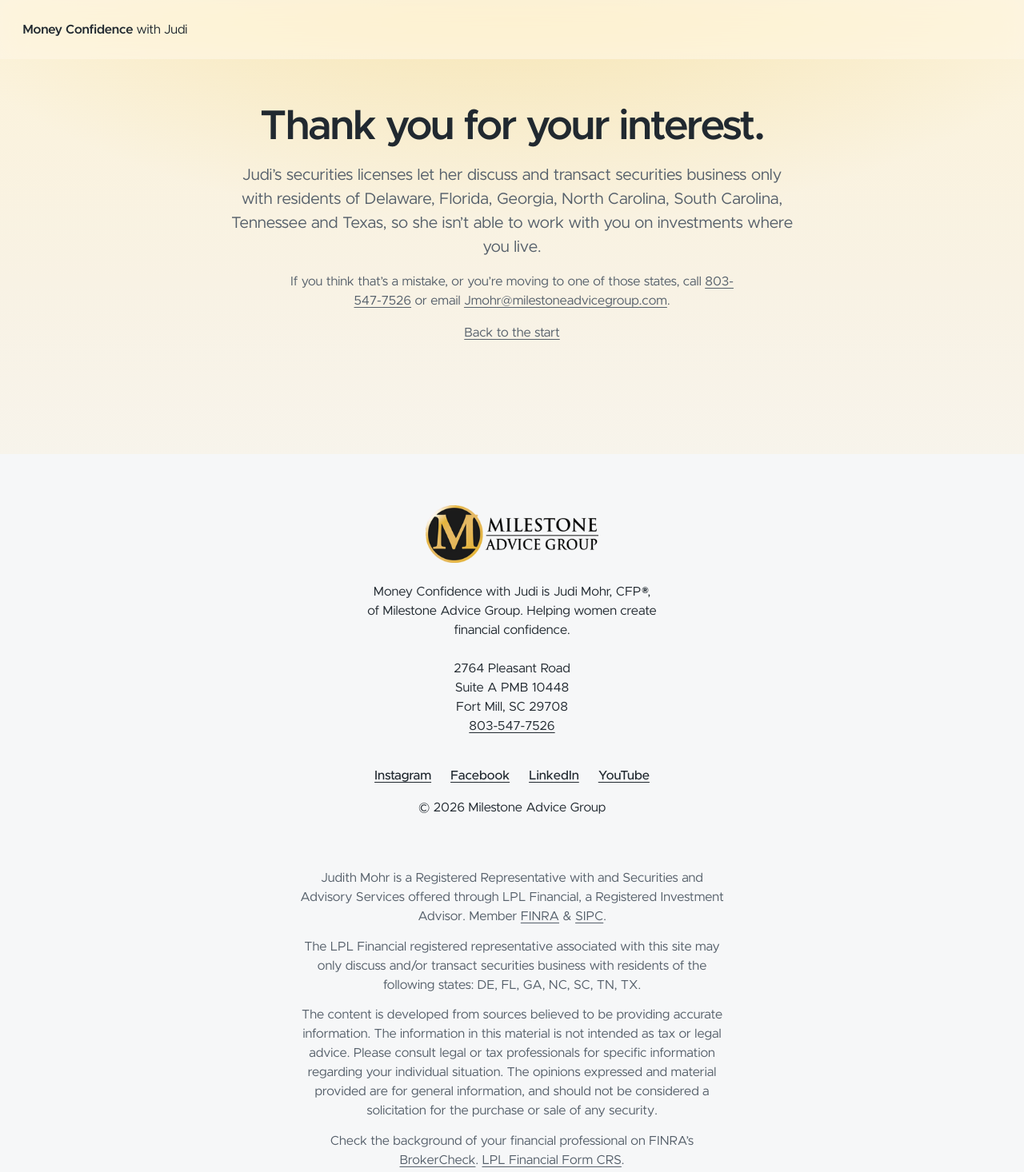
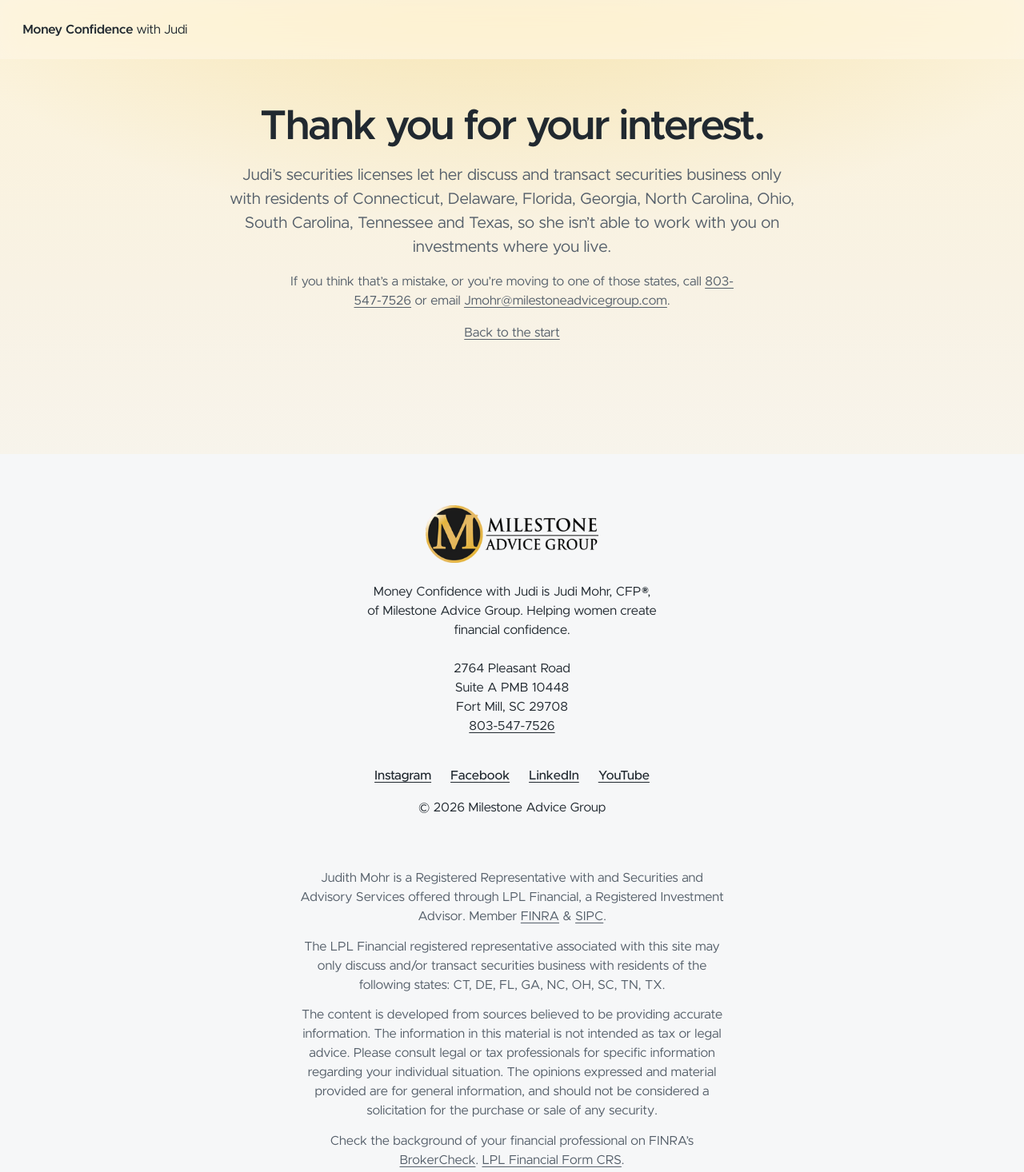
Before and after one commit to JCMedia-png/judimohr.com, a plain HTML site: page not-a-fit.html in a window 1280 px wide. Shown: the whole page at 80% size. Drawn offline with Linux system fonts and the light colour scheme.

Commit message:
Add Connecticut and Ohio to the licensed states
Co-Authored-By: Claude Opus 5.5 <noreply@anthropic.com>

```diff
--- a/not-a-fit.html
+++ b/not-a-fit.html
@@ -25,7 +25,7 @@
 </header>
 <main class="page" id="main"><div class="page__inner">
   <h1 class="page__title">Thank you for your interest.</h1>
-  <p class="page__note" style="font-size:var(--step-body)">Judi’s securities licenses let her discuss and transact securities business only with residents of Delaware, Florida, Georgia, North Carolina, South Carolina, Tennessee and Texas, so she isn’t able to work with you on investments where you live.</p>
+  <p class="page__note" style="font-size:var(--step-body)">Judi’s securities licenses let her discuss and transact securities business only with residents of Connecticut, Delaware, Florida, Georgia, North Carolina, Ohio, South Carolina, Tennessee and Texas, so she isn’t able to work with you on investments where you live.</p>
   <p class="page__note">If you think that’s a mistake, or you’re moving to one of those states, call <a class="link-plain" href="tel:+18035477526">803-547-7526</a> or email <a class="link-plain" href="mailto:Jmohr@milestoneadvicegroup.com">Jmohr@milestoneadvicegroup.com</a>.</p>
   <p class="page__note"><a class="link-plain" href="index.html">Back to the start</a></p>
 </div></main>
@@ -47,7 +47,7 @@
   </div>
   <div class="footer__legal small">
     <p>Judith Mohr is a Registered Representative with and Securities and Advisory Services offered through LPL Financial, a Registered Investment Advisor. Member <a class="link-plain" href="https://www.finra.org/">FINRA</a> &amp; <a class="link-plain" href="https://www.sipc.org/">SIPC</a>.</p>
-    <p>The LPL Financial registered representative associated with this site may only discuss and/or transact securities business with residents of the following states: DE, FL, GA, NC, SC, TN, TX.</p>
+    <p>The LPL Financial registered representative associated with this site may only discuss and/or transact securities business with residents of the following states: CT, DE, FL, GA, NC, OH, SC, TN, TX.</p>
     <p>The content is developed from sources believed to be providing accurate information. The information in this material is not intended as tax or legal advice. Please consult legal or tax professionals for specific information regarding your individual situation. The opinions expressed and material provided are for general information, and should not be considered a solicitation for the purchase or sale of any security.</p>
     <p>Check the background of your financial professional on FINRA’s <a class="link-plain" href="https://brokercheck.finra.org/">BrokerCheck</a>. <a class="link-plain" href="https://www.lpl.com/crs">LPL Financial Form CRS</a>.</p>
   </div>
```
Also changed, not shown: book.html (+1 -1 lines), index.html (+4 -2 lines), thanks.html (+1 -1 lines).
